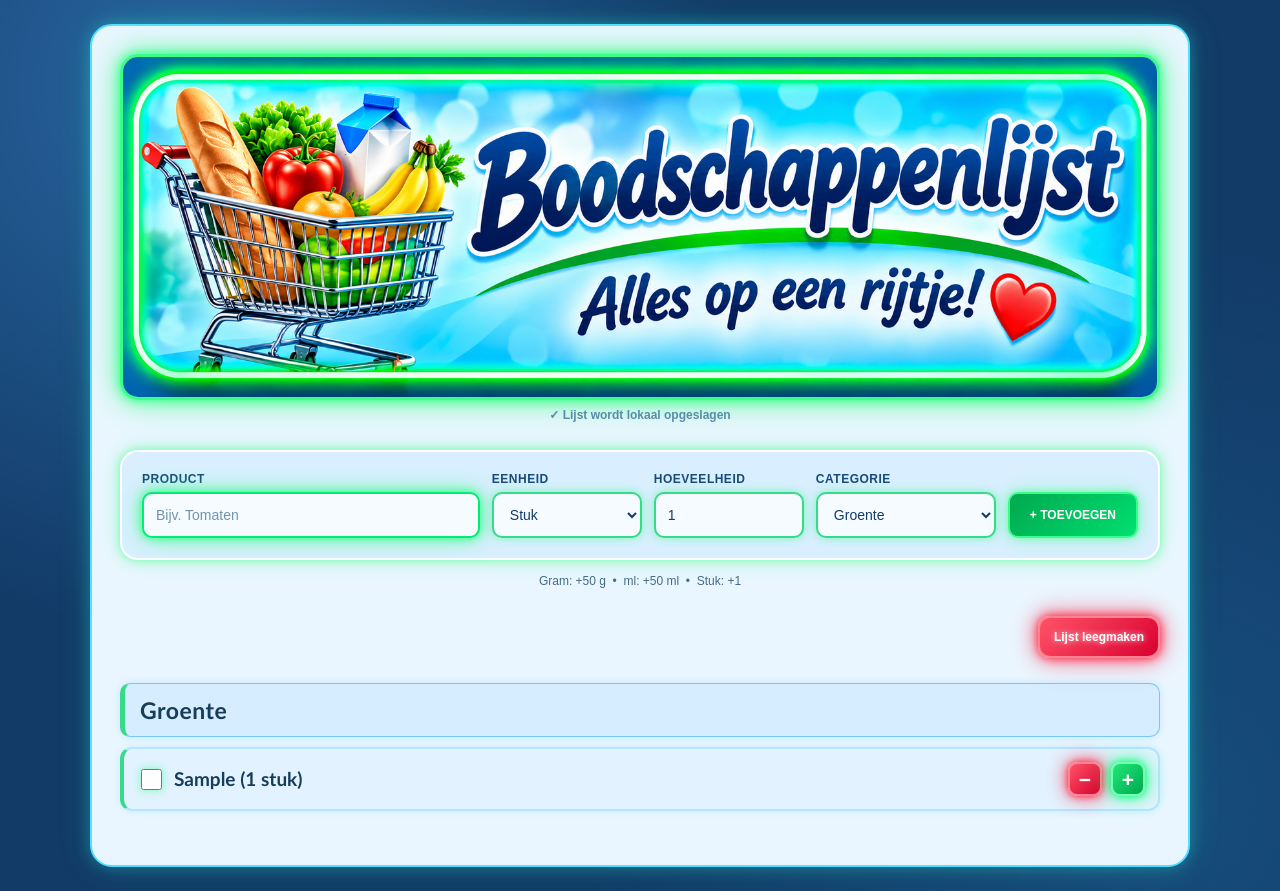
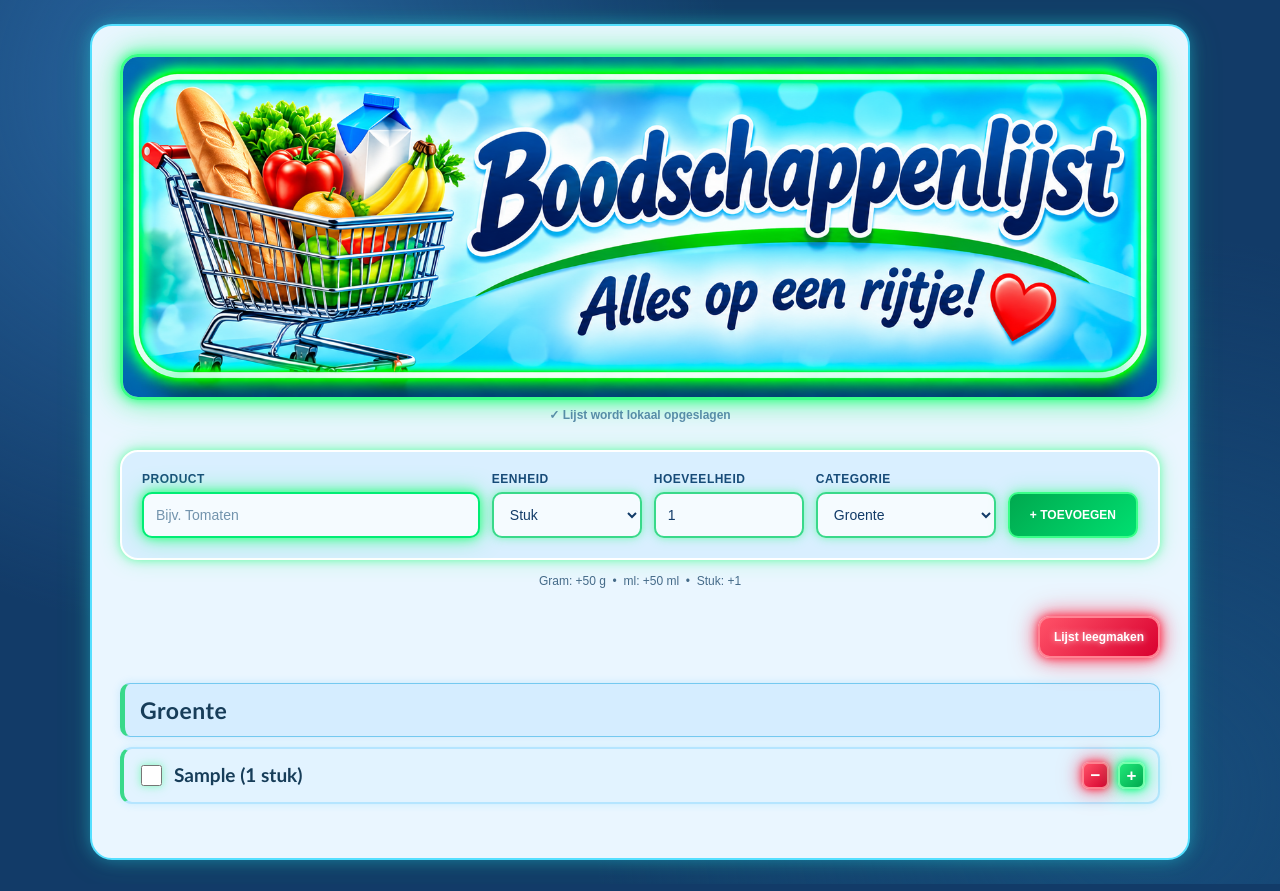
Before and after one commit to Matthijs86/Shopping-List, a plain HTML site: page index.html in a window 1280 px wide. Both pictures are taken after typing "Sample" into the empty fields and a click on the button "+ TOEVOEGEN". Drawn offline with Linux system fonts and the light colour scheme.

Commit message:
Update style.css

```diff
--- a/style.css
+++ b/style.css
@@ -1089,3 +1089,16 @@ select option {
     font-weight: 700;
     color: #285b78;
 }
+/* Kleinere plus- en minknoppen */
+
+.hoeveelheid-knop {
+    width: 27px;
+    height: 27px;
+    min-height: 27px;
+
+    font-size: 17px;
+    font-weight: 700;
+
+    border-radius: 7px;
+    padding: 0;
+}
```
